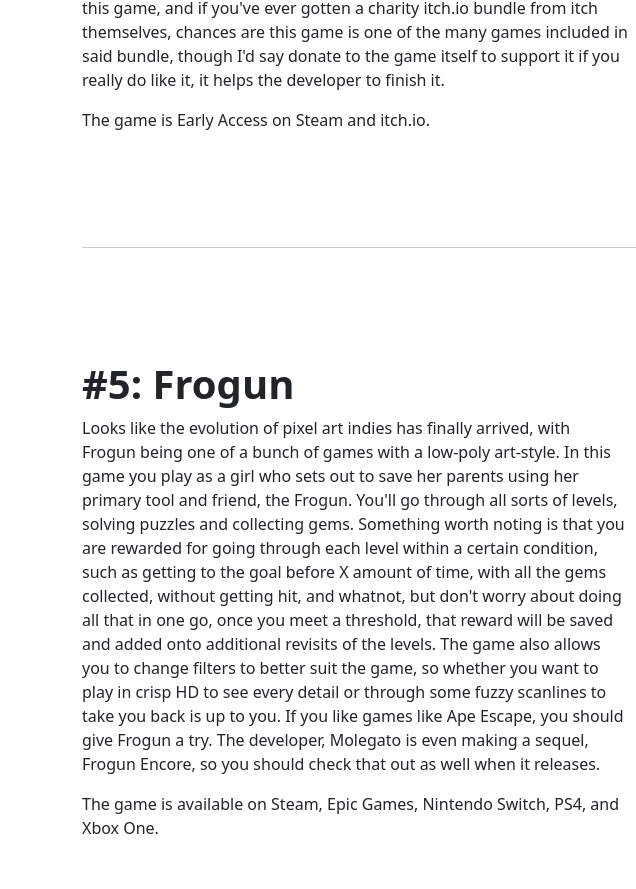
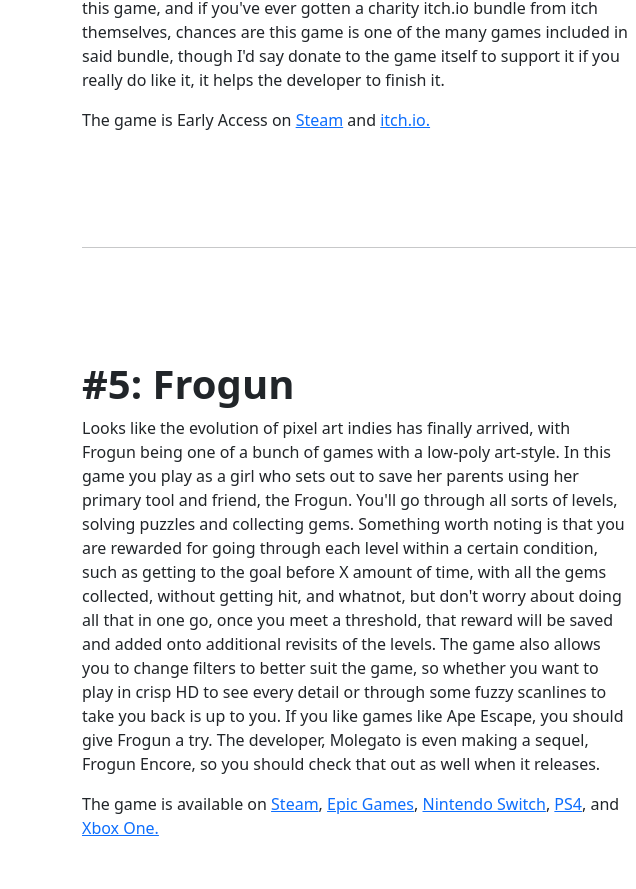
Before and after one commit to LeoJrTheTanooki/Challenge2_Top10, a plain HTML site: page pages/LeoTop10.html in a window 1280 px wide. Shown: the part 4518-5407 px from the top of the page, 0-636 px from the left. Drawn offline with nearby package versions, Linux system fonts and the light colour scheme.

Commit message:
Some game links on leo's list

```diff
--- a/pages/LeoTop10.html
+++ b/pages/LeoTop10.html
@@ -284,7 +284,7 @@
             checking out more of what 90% Studios does with art being done by
             Denny and programming being done by Andy.
           </p>
-          The game is available on Steam and itch.io.
+          The game is available on <a href="https://store.steampowered.com/app/1877710/Cool_Kid_Cody/">Steam</a> and <a href="https://90percentstudios.itch.io/cool-kid-cody-s1">itch.io.</a>
         </div>
         <div class="col">
           <div class="row">
@@ -338,7 +338,7 @@
             game itself to support it if you really do like it, it helps the
             developer to finish it.
           </p>
-          The game is Early Access on Steam and itch.io.
+          The game is Early Access on <a href="https://store.steampowered.com/app/1581500/Dragon_Drop/">Steam</a> and <a href="https://cloudygamesllc.itch.io/dragon-drop">itch.io.</a>
         </div>
         <div class="col">
           <div class="row">
@@ -384,8 +384,8 @@
             sequel, Frogun Encore, so you should check that out as well when it
             releases.
           </p>
-          The game is available on Steam, Epic Games, Nintendo Switch, PS4, and
-          Xbox One.
+          The game is available on <a href="https://store.steampowered.com/app/1575470/Frogun/">Steam</a>, <a href="https://store.epicgames.com/en-US/p/frogun-9cf69e">Epic Games</a>, <a href="https://www.nintendo.com/us/store/products/frogun-switch/">Nintendo Switch</a>, <a href="https://store.playstation.com/en-us/product/UP5155-PPSA07445_00-0126802058141672">PS4</a>, and
+          <a href="https://www.xbox.com/en-us/games/store/frogun/9n3cc8krqp6z">Xbox One.</a>
         </div>
         <div class="col">
           <div class="row">
@@ -442,7 +442,7 @@
             already October as of writing this, so the release day is swiftly
             approaching. I simply wanted to bring more attention to this game.
           </p>
-          The demo is out on itch.io and the game is set to release on there
+          The demo is out on <a href="https://hotpengu.itch.io/goodboy-galaxy-demo">itch.io</a> and the game is set to release on there
           alongside Steam, Nintendo Switch, the Evercade and the Game Boy
           Advance.
         </div>
@@ -496,7 +496,7 @@
             game, is still a direct sequel to it, and I'd recommend finishing
             that game first to really enjoy what the sequel throws at you.
           </p>
-          The game is available on Steam, Epic Games, Nintendo Switch, PS4, and
+          The game is available on <a href="https://store.steampowered.com/bundle/32402/Guacamelee_Complete/">Steam</a>, Epic Games, Nintendo Switch, PS4, and
           Xbox One. It even got a Vita release if you're curious.
         </div>
         <div class="col">
```
